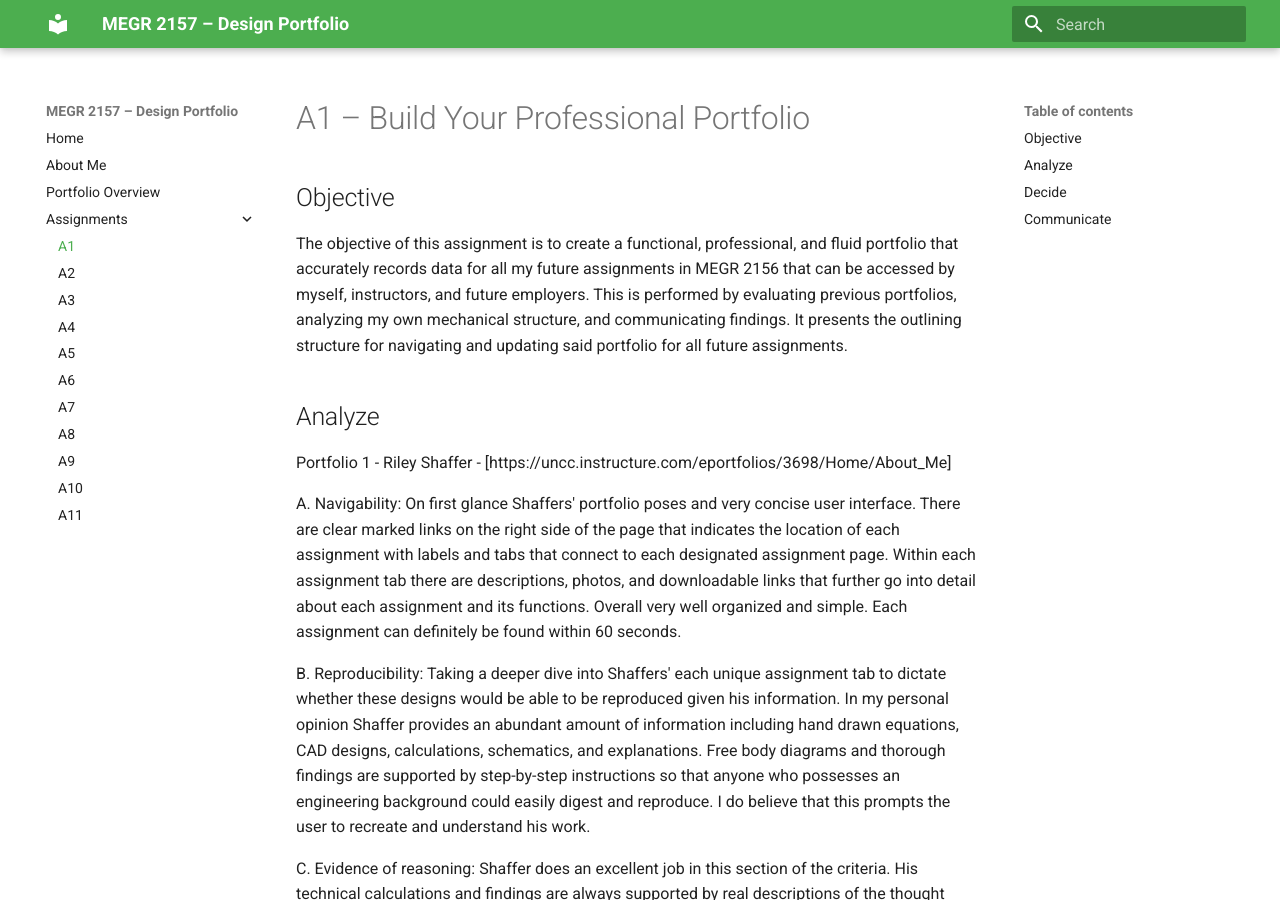
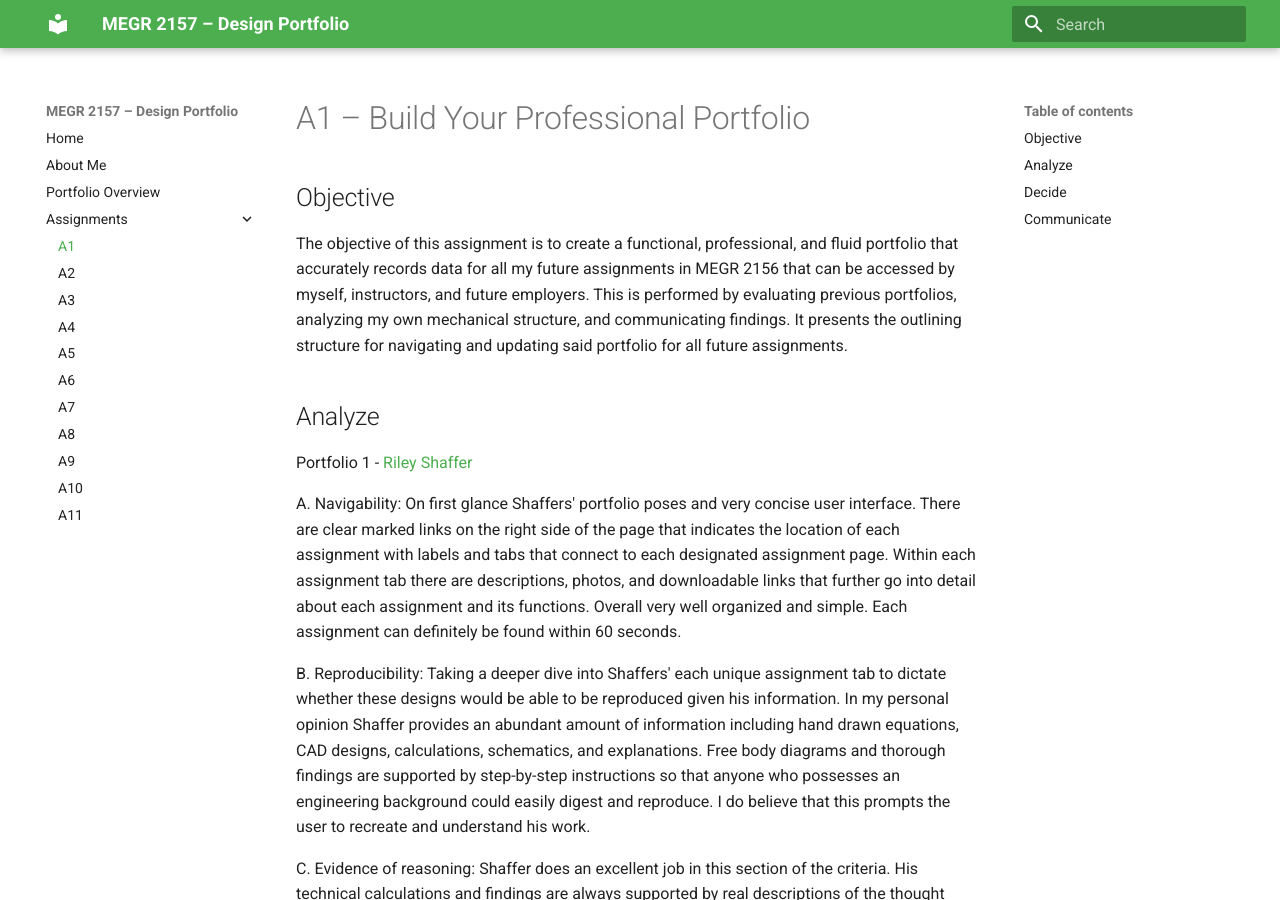
Before and after one commit to JasiahRutherford/jasiahs-megr2156-portfolio, an MkDocs documentation site: the page built from docs/assignments/A01/index.md, in a window 1280 px wide and 900 px high. Built offline with MkDocs 1.6.1 and Material for MkDocs 9.7.7, drawn with Linux system fonts in a browser that asks for light colours.

Commit message:
Update index.md

```diff
--- a/docs/assignments/A01/index.md
+++ b/docs/assignments/A01/index.md
@@ -4,7 +4,7 @@
 The objective of this assignment is to create a functional, professional, and fluid portfolio that accurately records data for all my future assignments in MEGR 2156 that can be accessed by myself, instructors, and future employers. This is performed by evaluating previous portfolios, analyzing my own mechanical structure, and communicating findings. It presents the outlining structure for navigating and updating said portfolio for all future assignments.
 
 ## Analyze
-Portfolio 1 - Riley Shaffer - [https://uncc.instructure.com/eportfolios/3698/Home/About_Me]
+Portfolio 1 - [Riley Shaffer](https://uncc.instructure.com/eportfolios/3698/Home/About_Me)
 
 A. Navigability: On first glance Shaffers' portfolio poses and very concise user interface. There are clear marked links on the right side of the page that indicates the location of each assignment with labels and tabs that connect to each designated assignment page. Within each assignment tab there are descriptions, photos, and downloadable links that further go into detail about each assignment and its functions. Overall very well organized and simple. Each assignment can definitely be found within 60 seconds.
 
```
